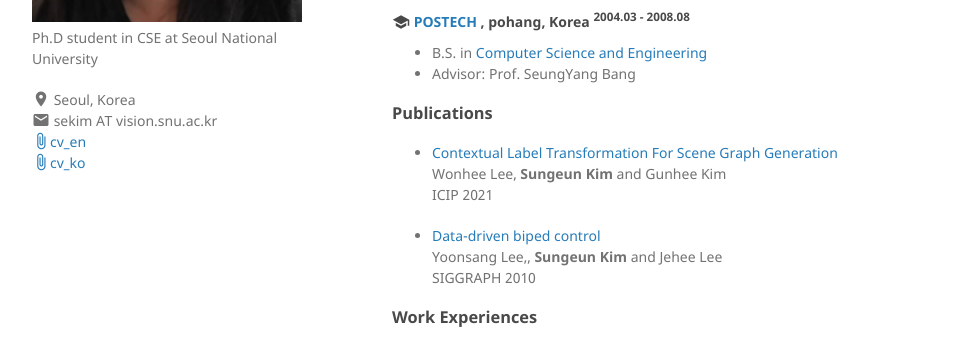
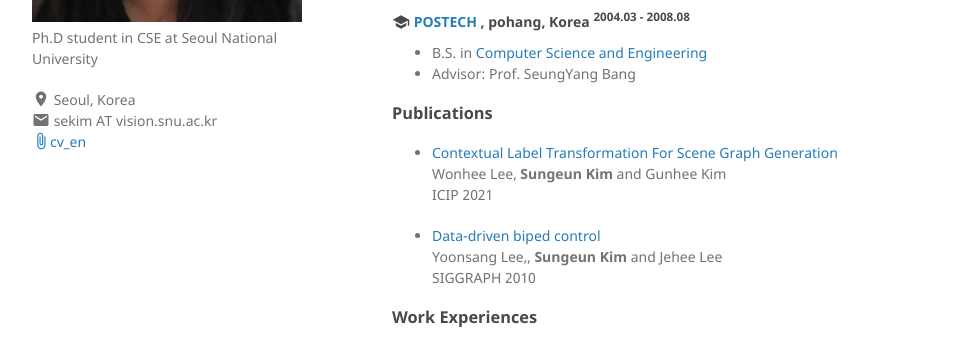
Before and after one commit to sekimsekim/sekimsekim.github.io, a Jekyll site: the page index.html, which Jekyll copies as it is, in a window 1280 px wide. Shown: the part 382-725 px from the top of the page, without its empty margins (128-1097 px from the left). Built offline with Jekyll 4.4.1, drawn with Linux system fonts in a browser that asks for light colours; a style sheet for code colours, icons or effects is not loaded.

Commit message:
delete cv_ko.pdf

```diff
--- a/index.html
+++ b/index.html
@@ -47,10 +47,9 @@
     <a href="/assets/SungeunKim_cv_en.pdf">
       <i class="material-icons md-18">attach_file</i>cv_en<br/>
     </a>
-    <a href="/assets/SungeunKim_cv_ko.pdf">
+    <!-- <a href="/assets/SungeunKim_cv_ko.pdf">
       <i class="material-icons md-18">attach_file</i>cv_ko<br/>
-    </a>
-
+    </a> -->
 
     <!--
     <a href="https://bckim92.github.io">
```
